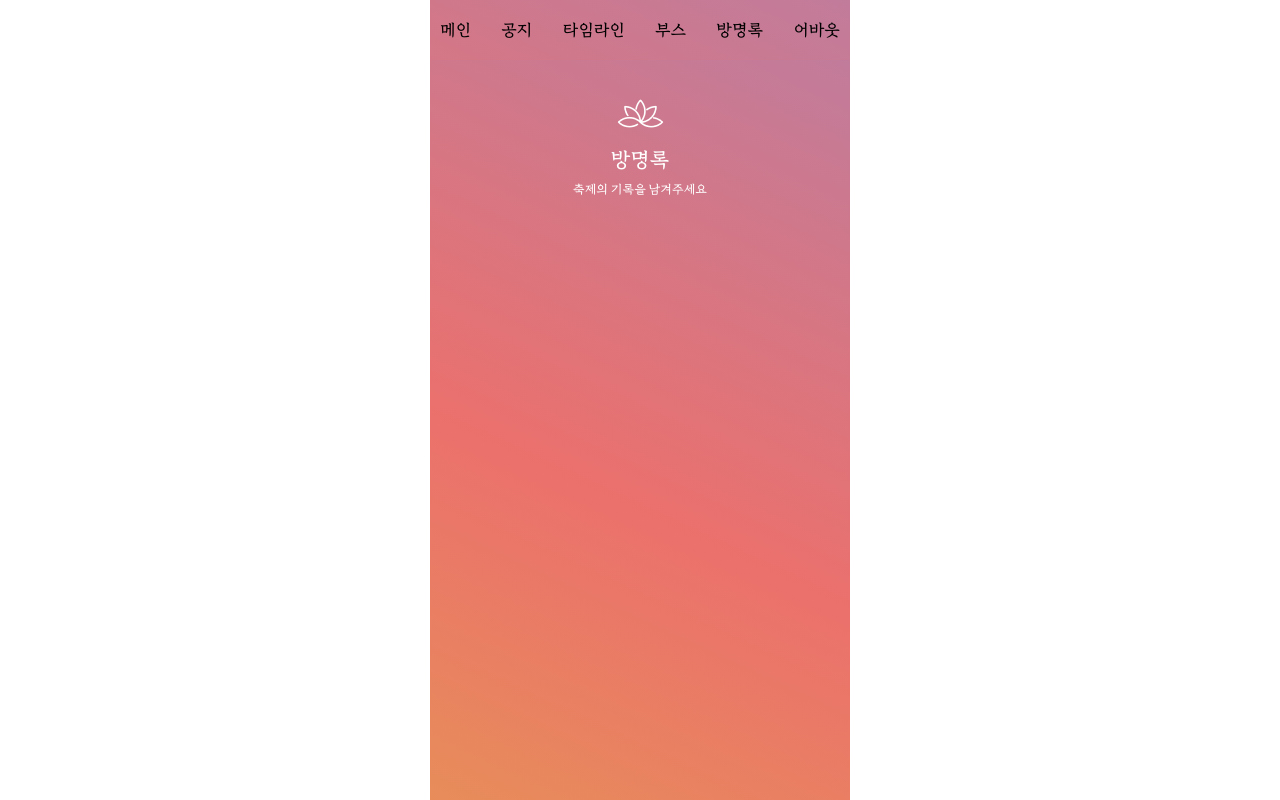
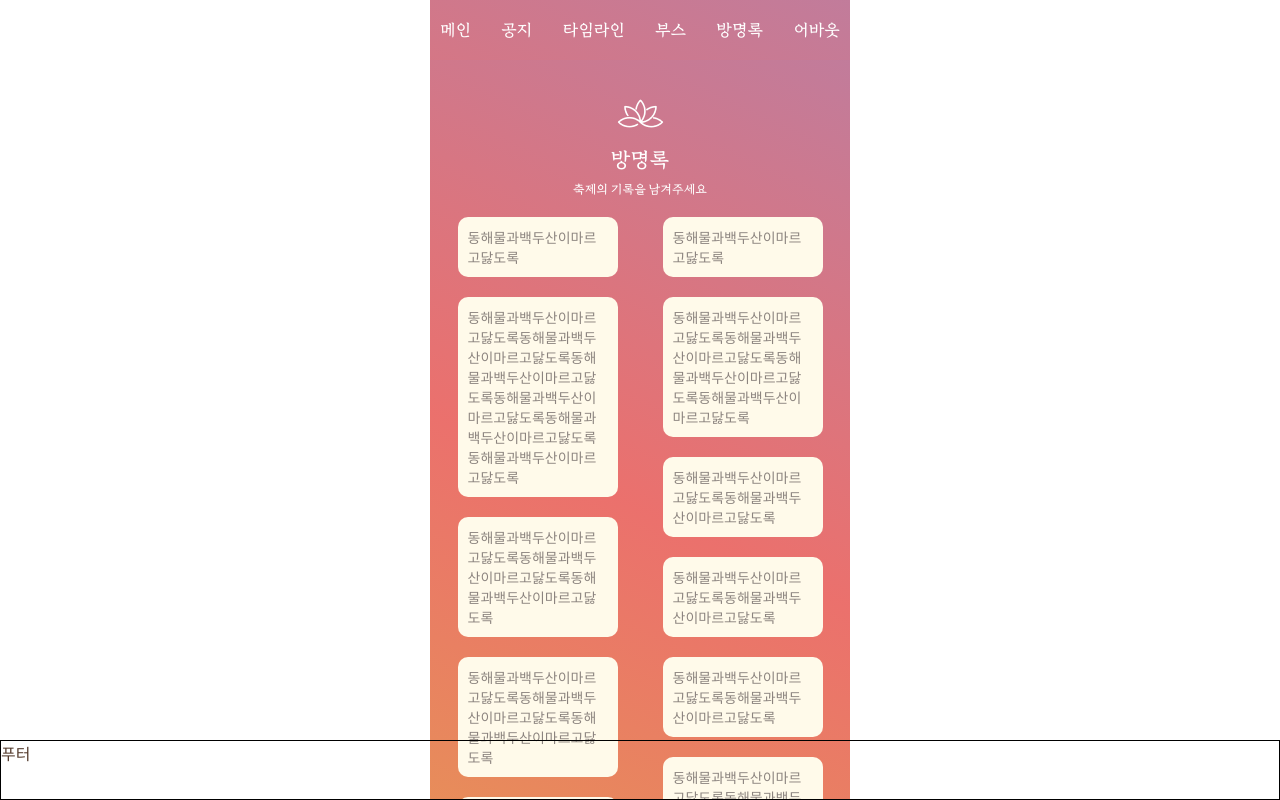
Before and after one commit to ZZZINU/2023_fall_festival_front, a React (Vite) app: page /guestBook in a window 1280 px wide. Shown: the top 800 px of the page. Built offline with nearby package versions, Linux system fonts and the light colour scheme.

Commit message:
:sparkles: Feat: 방명록 2열

```diff
--- a/src/components/layouts/header/style.jsx
+++ b/src/components/layouts/header/style.jsx
@@ -16,4 +16,7 @@ export const HeaderWrapper = styled.div`
   background-repeat: repeat;
 
   font-family: Dongguk;
+  * {
+    color: white;
+  }
 `;
--- a/src/pages/guestBook/GuestBook.jsx
+++ b/src/pages/guestBook/GuestBook.jsx
@@ -3,9 +3,49 @@ import * as S from "./style";
 import PageTitle from "../../components/common/pageTitle/PageTitle";
 
 function GuestBook() {
+  const data = [
+    "동해물과백두산이마르고닳도록",
+    "동해물과백두산이마르고닳도록",
+    "동해물과백두산이마르고닳도록동해물과백두산이마르고닳도록동해물과백두산이마르고닳도록동해물과백두산이마르고닳도록동해물과백두산이마르고닳도록동해물과백두산이마르고닳도록",
+    "동해물과백두산이마르고닳도록동해물과백두산이마르고닳도록동해물과백두산이마르고닳도록동해물과백두산이마르고닳도록",
+    "동해물과백두산이마르고닳도록동해물과백두산이마르고닳도록동해물과백두산이마르고닳도록",
+    "동해물과백두산이마르고닳도록동해물과백두산이마르고닳도록",
+    "동해물과백두산이마르고닳도록동해물과백두산이마르고닳도록동해물과백두산이마르고닳도록",
+    "동해물과백두산이마르고닳도록동해물과백두산이마르고닳도록",
+    "동해물과백두산이마르고닳도록동해물과백두산이마르고닳도록동해물과백두산이마르고닳도록동해물과백두산이마르고닳도록",
+    "동해물과백두산이마르고닳도록동해물과백두산이마르고닳도록",
+    "동해물과백두산이마르고닳도록",
+    "동해물과백두산이마르고닳도록동해물과백두산이마르고닳도록동해물과백두산이마르고닳도록",
+    "동해물과백두산이마르고닳도록동해물과백두산이마르고닳도록",
+    "동해물과백두산이마르고닳도록동해물과백두산이마르고닳도록동해물과백두산이마르고닳도록동해물과백두산이마르고닳도록",
+    "동해물과백두산이마르고닳도록동해물과백두산이마르고닳도록"
+  ];
   return (
     <S.GuestBookWrapper>
+      <S.GuestBookInputWrapper>푸터</S.GuestBookInputWrapper>
       <PageTitle mainTitle={"방명록"} subTitle={"축제의 기록을 남겨주세요"} />
+
+      <S.GuestBookContent>
+        <S.GuestBookContentBox>
+          {data.map((item, index) => {
+            return index % 2 == 0 ? (
+              <S.GeustBookTextBox key={index}>{item}</S.GeustBookTextBox>
+            ) : (
+              <></>
+            );
+          })}
+        </S.GuestBookContentBox>
+
+        <S.GuestBookContentBox>
+          {data.map((item, index) => {
+            return index % 2 == 1 ? (
+              <S.GeustBookTextBox key={index}>{item}</S.GeustBookTextBox>
+            ) : (
+              <></>
+            );
+          })}
+        </S.GuestBookContentBox>
+      </S.GuestBookContent>
     </S.GuestBookWrapper>
   );
 }
--- a/src/pages/guestBook/style.jsx
+++ b/src/pages/guestBook/style.jsx
@@ -1,3 +1,47 @@
 import styled from "styled-components";
 
-export const GuestBookWrapper = styled.div``;
+export const GuestBookWrapper = styled.div`
+  width: 100%;
+  height: 100%;
+
+  display: flex;
+  flex-direction: column;
+  justify-content: start;
+  align-items: center;
+`;
+
+export const GuestBookContent = styled.div`
+  width: 100%;
+  display: flex;
+  justify-content: space-between;
+  padding: 0 5px;
+`;
+
+export const GuestBookContentBox = styled.div`
+  width: 50%;
+  display: flex;
+  flex-direction: column;
+  align-items: center;
+`;
+
+export const GeustBookTextBox = styled.div`
+  width: 160px;
+  padding: 10px;
+  border-radius: 10px;
+
+  background-color: #fffaea;
+  color: ${props => props.theme.colors.fontGrey};
+  font-size: 14px;
+  margin-bottom: 20px;
+`;
+
+export const GuestBookInputWrapper = styled.div`
+  border: 1px solid black;
+
+  width: 100%;
+  height: 60px;
+
+  position: fixed;
+  bottom: 0;
+  z-index: 10;
+`;
```
